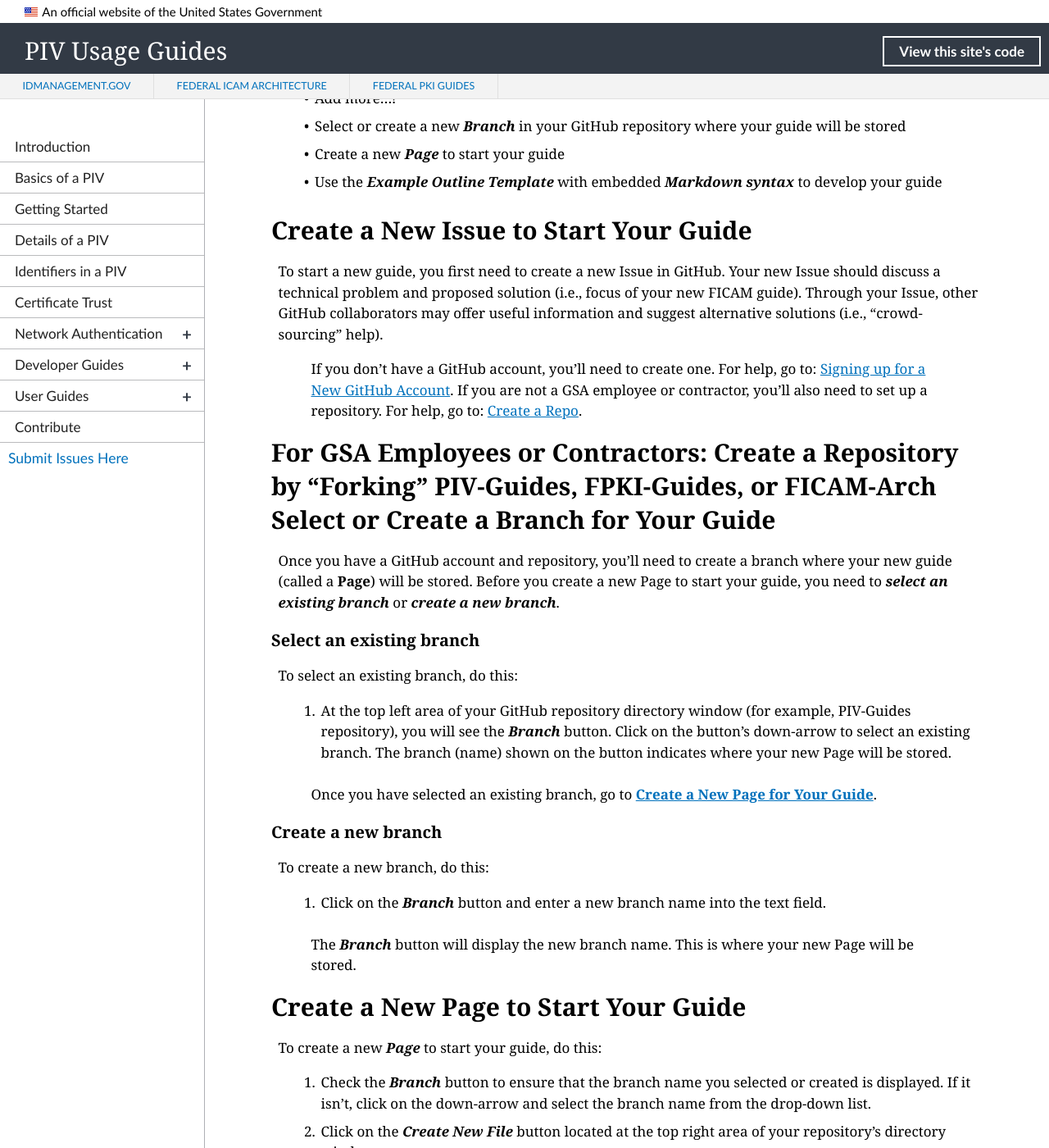
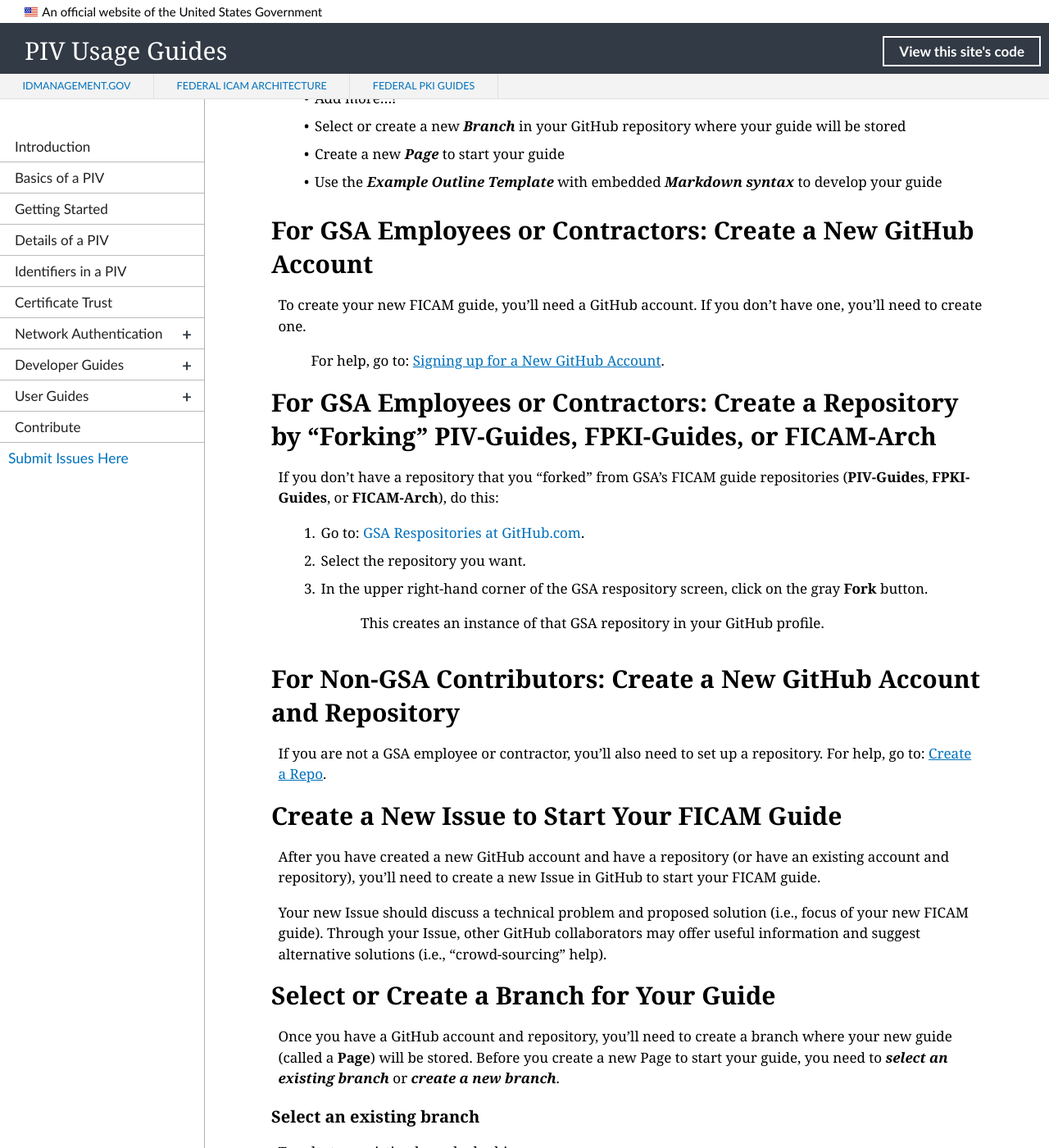
Before and after one commit to GSA/piv-guides, a Jekyll site: the page built from pages/template-2.md, in a window 1280 px wide and 1400 px high, scrolled down 900 px. Shown: the whole window at 82% size. Built offline with Jekyll 4.4.1, drawn with Linux system fonts in a browser that asks for light colours; nearby versions of some CDN libraries; some of the changed text lies outside the part shown.

Commit message:
Update template-2.md

```diff
--- a/pages/template-2.md
+++ b/pages/template-2.md
@@ -19,7 +19,7 @@
 
 # Starting Your Guide
 
-This section tells you how to:
+This section tells you what steps are needed to create your new FICAM guide: **Needs to be a linked TOC**
 
   * Create a GitHub **Repository**, **Branch**, and **Page** where your guide will be stored.
   * Create a new **Issue** in GitHub to discuss your technical issue (i.e., the topic of your new FICAM guide).
@@ -28,14 +28,31 @@
   * Create a new **_Page_** to start your guide
   * Use the **_Example Outline Template_** with embedded **_Markdown syntax_** to develop your guide
 
-## Create a New Issue to Start Your Guide
+## For GSA Employees or Contractors:  Create a New GitHub Account
 
-To start a new guide, you first need to create a new Issue in GitHub. Your new Issue should discuss a technical problem and proposed solution (i.e., focus of your new FICAM guide). Through your Issue, other GitHub collaborators may offer useful information and suggest alternative solutions (i.e., "crowd-sourcing" help).
+To create your new FICAM guide, you'll need a GitHub account.  If you don't have one, you'll need to create one.
 
-> If you don't have a GitHub account, you'll need to create one. For help, go to:  [Signing up for a New GitHub Account](https://help.github.com/articles/signing-up-for-a-new-github-account/). If you are not a GSA employee or contractor, you'll also need to set up a repository. For help, go to: [Create a Repo](https://help.github.com/articles/create-a-repo/).
+> For help, go to:  [Signing up for a New GitHub Account](https://help.github.com/articles/signing-up-for-a-new-github-account/).
+
 
 ## For GSA Employees or Contractors:  Create a Repository by "Forking" PIV-Guides, FPKI-Guides, or FICAM-Arch
 
+If you don't have a repository that you "forked" from GSA's FICAM guide repositories (**PIV-Guides**, **FPKI-Guides**, or **FICAM-Arch**), do this:
+
+1. Go to: [GSA Respositories at GitHub.com](https://github.com/GSA).
+2. Select the repository you want.
+3. In the upper right-hand corner of the GSA respository screen, click on the gray **Fork** button.
+> This creates an instance of that GSA repository in your GitHub profile.
+
+## For Non-GSA Contributors:  Create a New GitHub Account and Repository
+
+If you are not a GSA employee or contractor, you'll also need to set up a repository. For help, go to: [Create a Repo](https://help.github.com/articles/create-a-repo/).
+
+## Create a New Issue to Start Your FICAM Guide
+
+After you have created a new GitHub account and have a repository (or have an existing account and repository), you'll need to create a new Issue in GitHub to start your FICAM guide.
+
+Your new Issue should discuss a technical problem and proposed solution (i.e., focus of your new FICAM guide). Through your Issue, other GitHub collaborators may offer useful information and suggest alternative solutions (i.e., "crowd-sourcing" help).
 
 
 ## Select or Create a Branch for Your Guide
```
